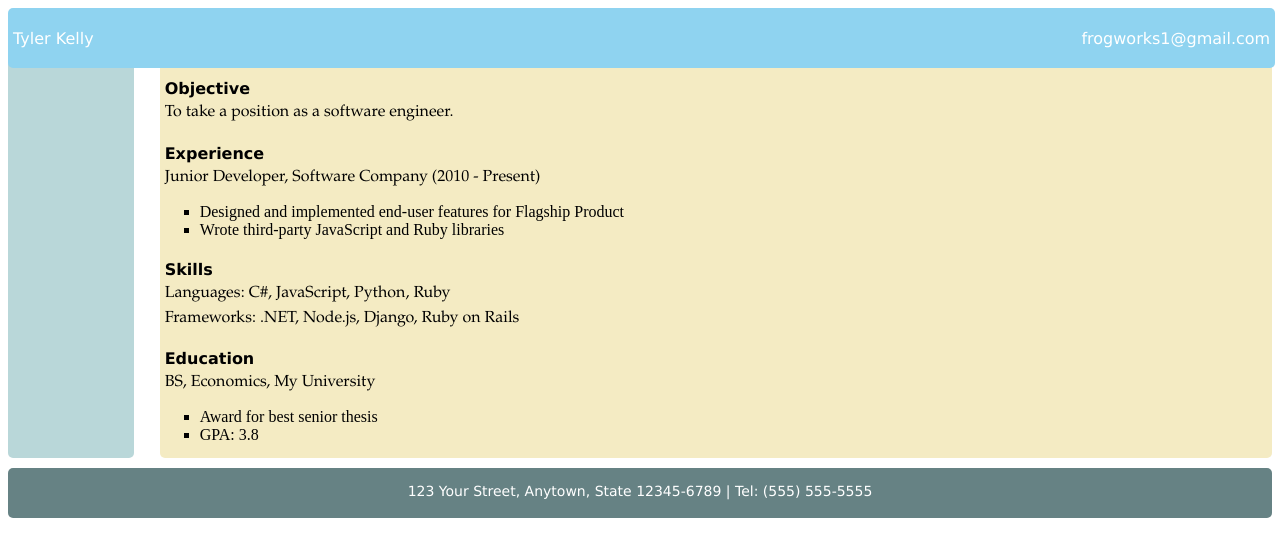
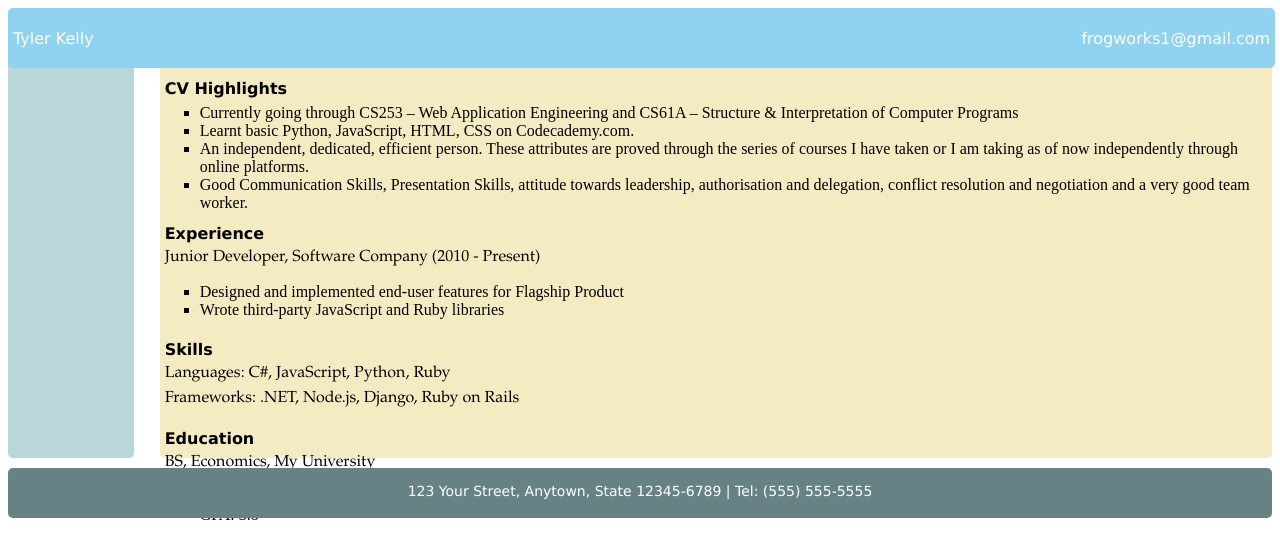
Before and after one commit to frogworks1/frogworks1.github.io, a plain HTML site: page index.html in a window 1280 px wide. Drawn offline with Linux system fonts and the light colour scheme.

Commit message:
Update index.html

```diff
--- a/index.html
+++ b/index.html
@@ -11,8 +11,15 @@
 		</div>
 		<div class="left"></div>
 		<div class="right">
-			<h4>Objective</h4>
-			<p>To take a position as a software engineer.</p>
+			<h4>CV Highlights</h4>
+			    <p>
+			    	<ul>
+			    		<li>Currently going through CS253 – Web Application Engineering and CS61A – Structure & Interpretation of Computer Programs</li>
+			    		<li>Learnt basic Python, JavaScript, HTML, CSS on Codecademy.com.</li>
+			    		<li>An independent, dedicated, efficient person. These attributes are proved through the series of courses I have taken or I am taking as of now independently through online platforms.</li>
+			    		<li>Good Communication Skills, Presentation Skills, attitude towards leadership, authorisation and delegation, conflict resolution and negotiation and a very good team worker.</li>
+			    	</ul>
+			    </p>
 			<h4>Experience</h4>
 			<p>Junior Developer, Software Company (2010 - Present)</p>
 			<ul>
```
